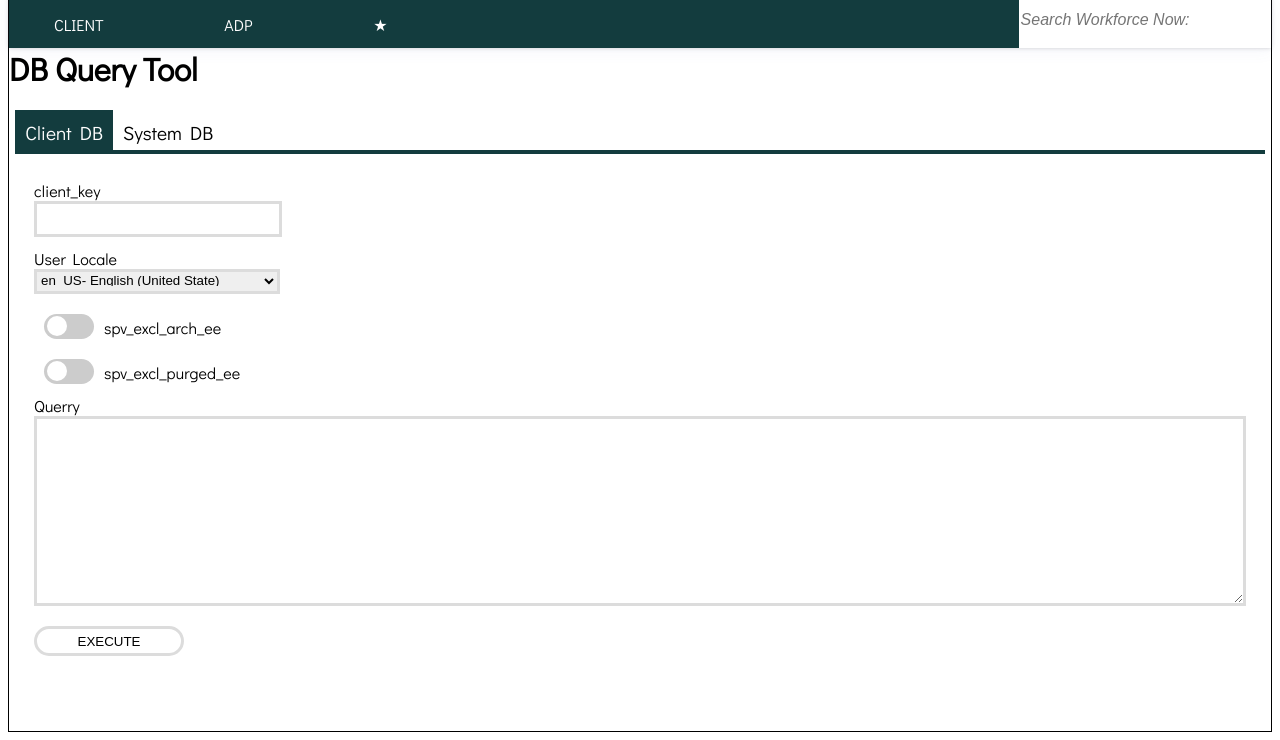
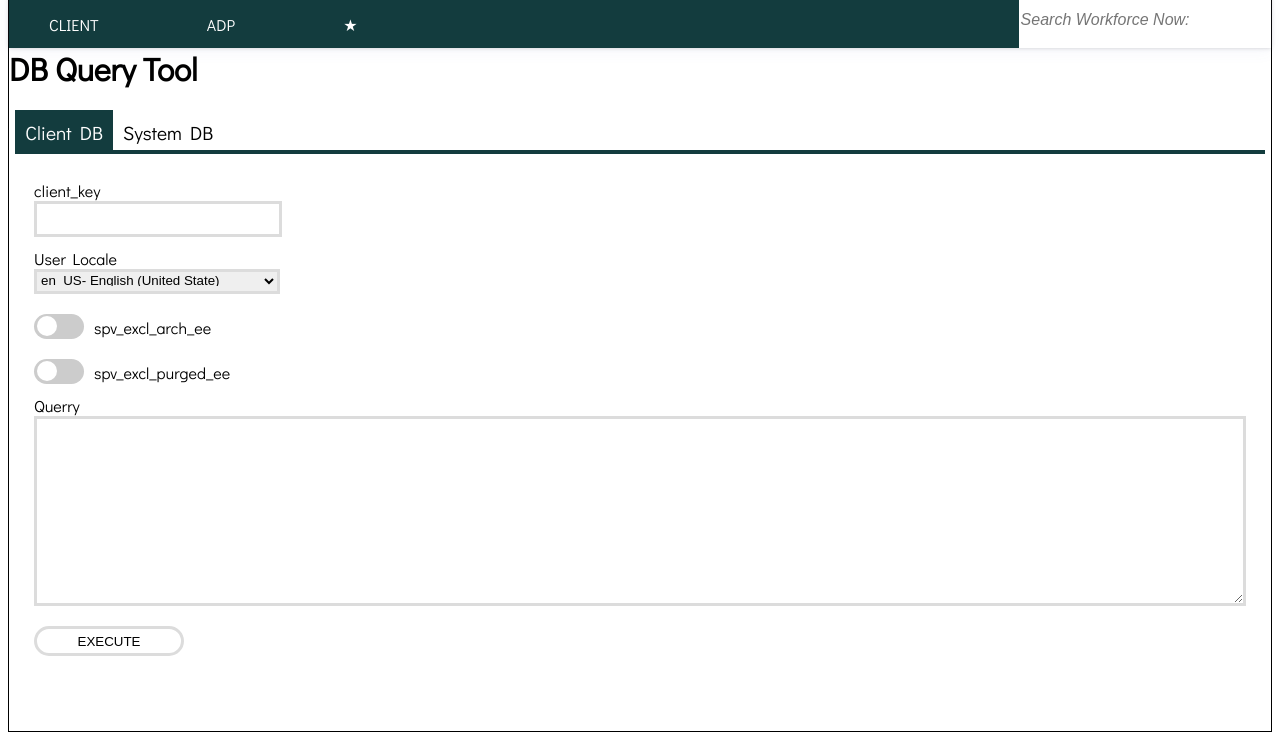
Before and after one commit to akshayjagtap1111/db_querry_tool, a plain HTML site: page index.html in a window 1280 px wide. Shown: the part 61-801 px from the top of the page. Drawn offline with Linux system fonts and the light colour scheme.

Commit message:
minor-change

```diff
--- a/plain/style.css
+++ b/plain/style.css
@@ -124,7 +124,7 @@ ul {
 }
 li {
   cursor: pointer;
-  margin-left: 5px;
+  margin-right: 30px;
 }
 
 .sub_head_ch_cl {
@@ -197,6 +197,7 @@ li {
   margin: 10px 10px;
   width: 50px;
   height: 25px;
+  margin-left: 0px;
 }
 
 .toggle_btn input {
```
